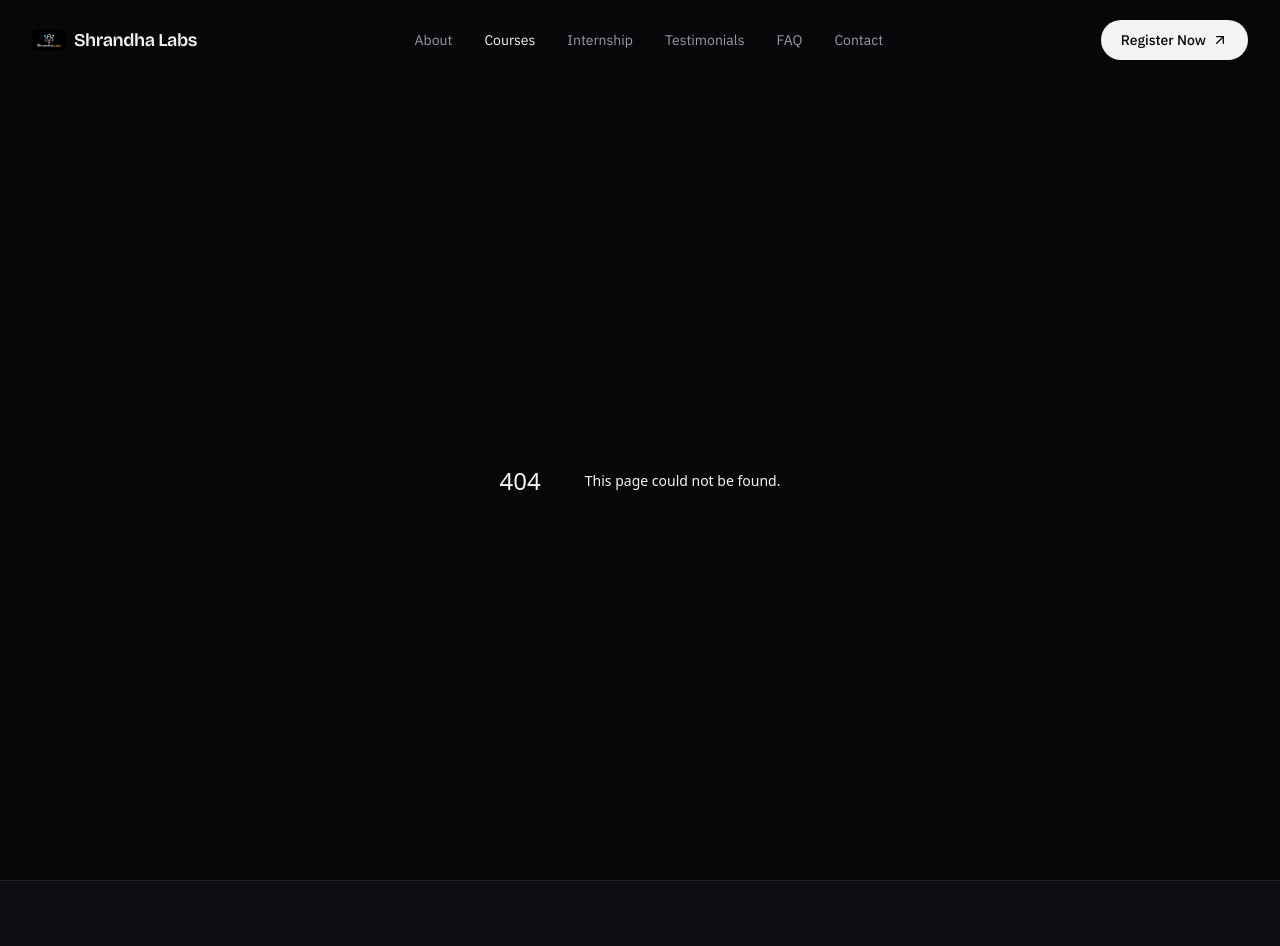
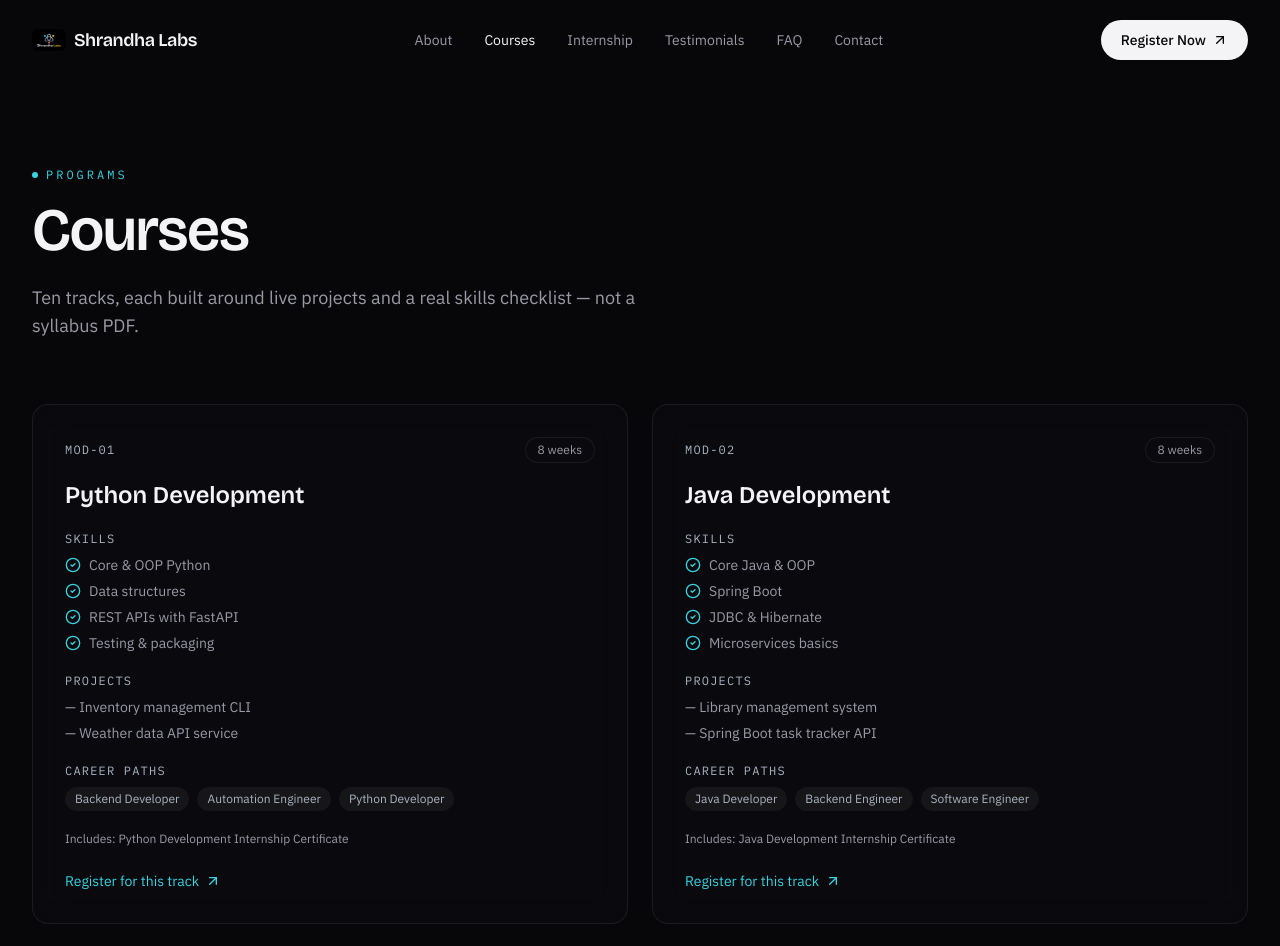
Before and after one commit to emerging324-maker/Shrandha, a Next.js app: page /courses in a window 1280 px wide. Before the commit this address had no page. Shown: the top 946 px of the page. Built offline with nearby package versions, Linux system fonts and the light colour scheme.

Commit message:
Add files via upload

```diff
--- /dev/null
+++ b/src/app/courses/page.tsx
@@ -0,0 +1,71 @@
+import type { Metadata } from "next";
+import Link from "next/link";
+import { Reveal, Eyebrow, Card } from "@/components/ui";
+import { courses } from "@/lib/data";
+import { CheckCircle2, ArrowUpRight } from "lucide-react";
+
+export const metadata: Metadata = {
+  title: "Courses",
+  description: "Ten industry-ready internship tracks — Python, Java, Full Stack, Data Analytics, AI & ML, AWS, Azure, DevOps, Cybersecurity, Digital Marketing.",
+};
+
+export default function Courses() {
+  return (
+    <div className="mx-auto max-w-7xl px-5 md:px-8 py-20">
+      <Reveal>
+        <Eyebrow>Programs</Eyebrow>
+        <h1 className="mt-4 font-display font-semibold text-4xl md:text-6xl tracking-tight max-w-3xl">Courses</h1>
+        <p className="mt-6 text-lg text-muted max-w-2xl">Ten tracks, each built around live projects and a real skills checklist — not a syllabus PDF.</p>
+      </Reveal>
+
+      <div className="mt-16 grid md:grid-cols-2 gap-6">
+        {courses.map((c, i) => (
+          <Reveal key={c.slug} delay={(i % 4) * 0.05}>
+            <Card className="h-full flex flex-col">
+              <div className="flex items-center justify-between">
+                <span className="font-mono text-xs text-slate tracking-widest">{c.eyebrow}</span>
+                <span className="text-xs px-3 py-1 rounded-full border border-line text-muted">{c.duration}</span>
+              </div>
+              <h3 className="mt-4 font-display font-semibold text-2xl">{c.name}</h3>
+
+              <div className="mt-5">
+                <p className="text-xs uppercase tracking-widest text-slate font-mono mb-2">Skills</p>
+                <ul className="space-y-1.5">
+                  {c.skills.map((s) => (
+                    <li key={s} className="flex items-start gap-2 text-sm text-muted">
+                      <CheckCircle2 className="w-4 h-4 text-cyan shrink-0 mt-0.5" /> {s}
+                    </li>
+                  ))}
+                </ul>
+              </div>
+
+              <div className="mt-5">
+                <p className="text-xs uppercase tracking-widest text-slate font-mono mb-2">Projects</p>
+                <ul className="space-y-1.5">
+                  {c.projects.map((p) => (
+                    <li key={p} className="text-sm text-muted">— {p}</li>
+                  ))}
+                </ul>
+              </div>
+
+              <div className="mt-5">
+                <p className="text-xs uppercase tracking-widest text-slate font-mono mb-2">Career Paths</p>
+                <div className="flex flex-wrap gap-2">
+                  {c.careers.map((car) => (
+                    <span key={car} className="text-xs px-2.5 py-1 rounded-full bg-white/5 text-slate">{car}</span>
+                  ))}
+                </div>
+              </div>
+
+              <p className="mt-5 text-xs text-muted">Includes: {c.certificate}</p>
+
+              <Link href={`/register?course=${encodeURIComponent(c.name)}`} className="mt-6 inline-flex items-center gap-1.5 text-sm text-cyan hover:gap-2.5 transition-all">
+                Register for this track <ArrowUpRight className="w-4 h-4" />
+              </Link>
+            </Card>
+          </Reveal>
+        ))}
+      </div>
+    </div>
+  );
+}
```
